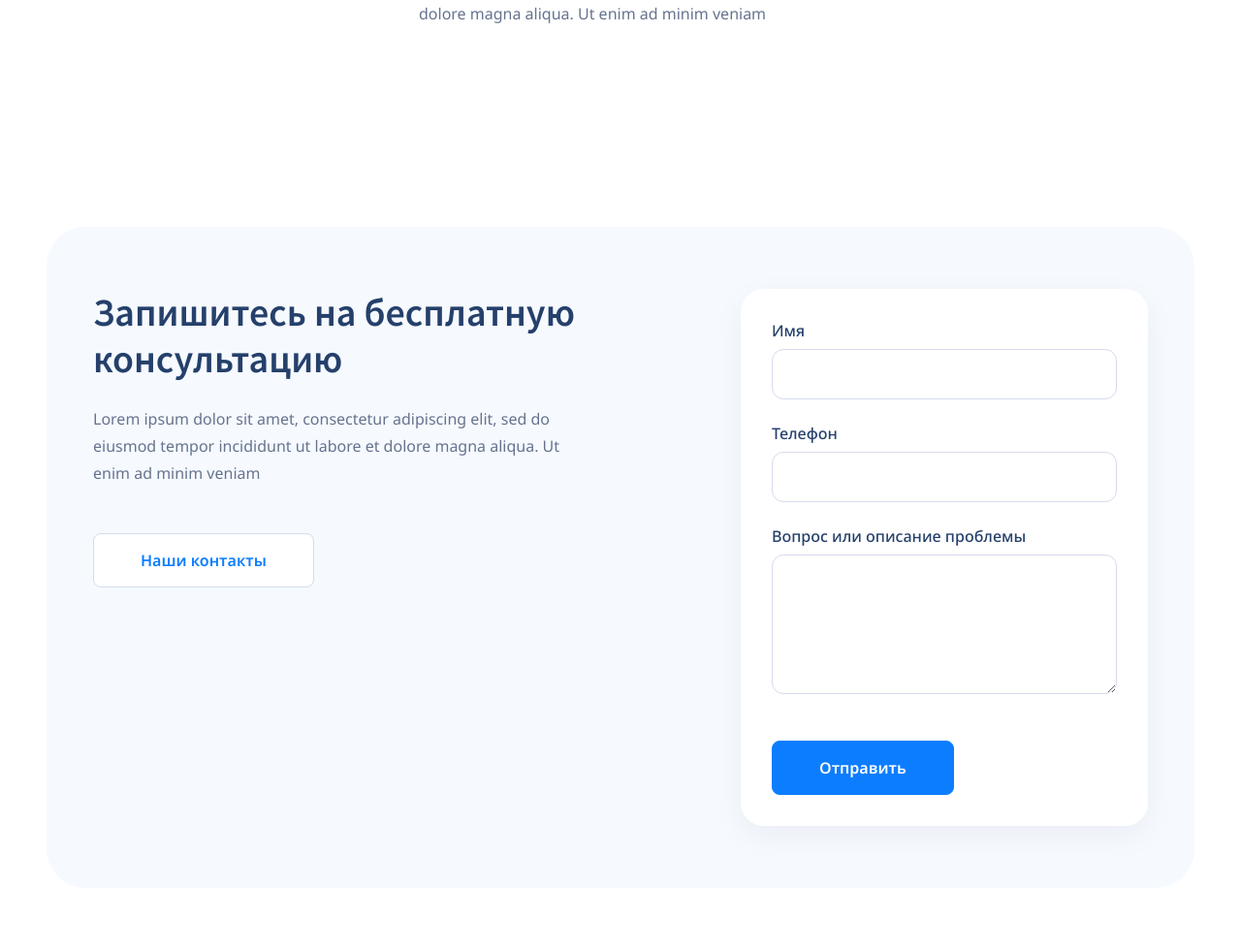
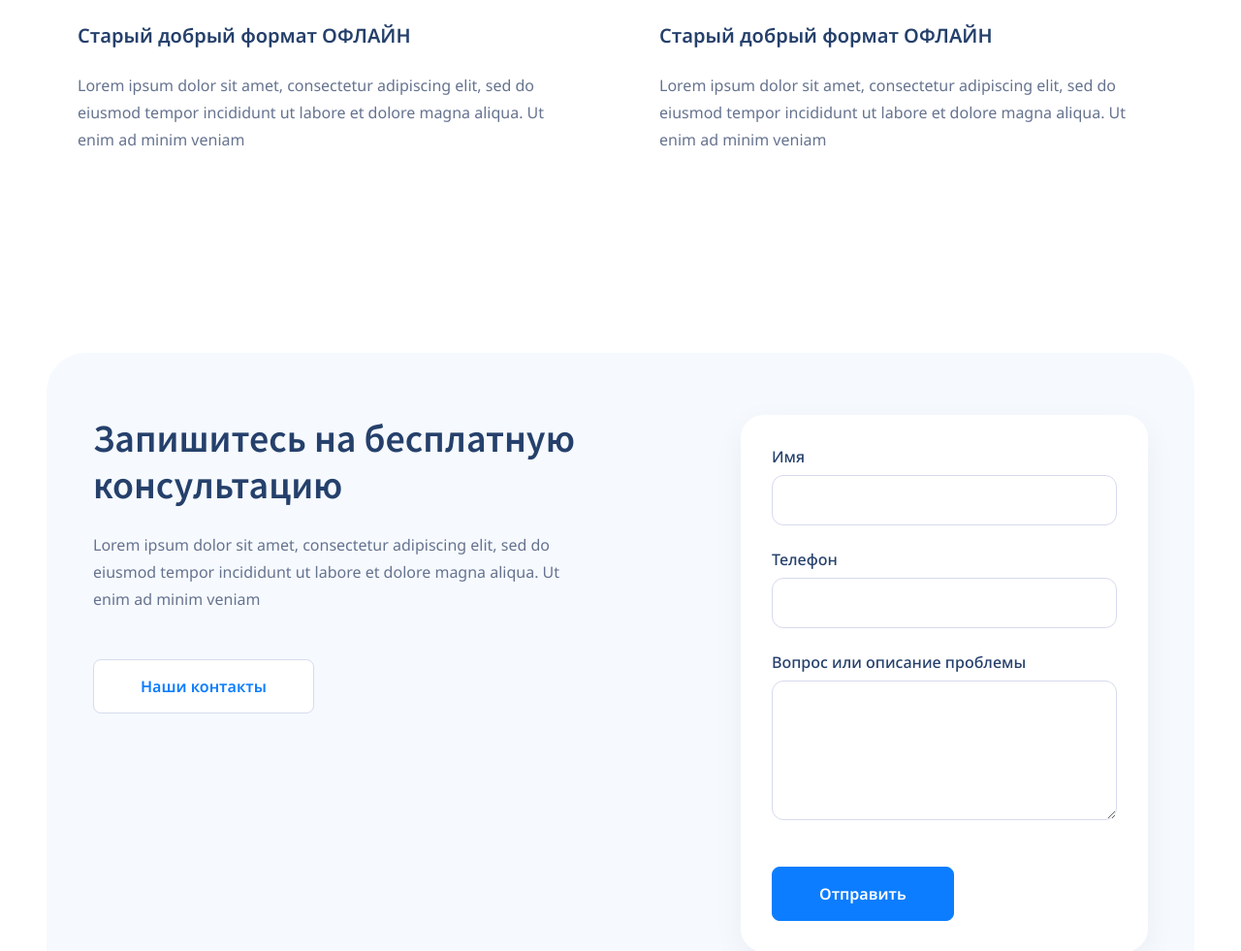
Before and after one commit to sergeygutovskiy/buhalder, a PHP site: page /blog in a window 1280 px wide. Shown: the part 2312-3293 px from the top of the page at 97% size. Run offline with PHP 8.4, Linux system fonts and the light colour scheme; some libraries are stand-ins or nearby versions.

Commit message:
grid for blog except flex

```diff
--- a/css/build/bundle.css
+++ b/css/build/bundle.css
@@ -1887,17 +1887,19 @@ iframe {
   flex-direction: column;
   align-items: center;
 }
+.blog-articles__content {
+  width: 100%;
+}
 .blog-articles__nav {
   display: flex;
   justify-content: center;
   flex-wrap: wrap;
 }
 .blog-articles__items {
-  margin-top: -32px;
-  margin-right: -32px;
-  display: flex;
-  justify-content: center;
-  flex-wrap: wrap;
+  display: grid;
+  grid-template-columns: repeat(auto-fit, minmax(400px, 1fr));
+  column-gap: 16px;
+  row-gap: 16px;
 }
 .blog-articles__items-wrapper {
   display: none;
@@ -1907,13 +1909,8 @@ iframe {
 }
 
 .blog-article {
-  margin-top: 32px;
-  margin-right: 32px;
   display: flex;
   flex-direction: column;
-  max-width: 480px;
-  flex-basis: 380px;
-  flex-grow: 1;
   padding: 32px;
   border-radius: 24px;
   transition: box-shadow 150ms linear;
@@ -2567,6 +2564,7 @@ iframe {
 @media screen and (max-width: 600px) {
   .blog-articles__items {
     margin-right: 0;
+    grid-template-columns: 1fr;
   }
 }
 @media screen and (max-width: 600px) {
--- a/css/lg/pages/blog/_articles.scss
+++ b/css/lg/pages/blog/_articles.scss
@@ -2,6 +2,10 @@
     display: flex;
     flex-direction: column;
     align-items: center;
+
+    &__content {
+        width: 100%;
+    }
 
     &__nav {
         display: flex;
@@ -18,24 +22,23 @@
             }
         }
 
-        margin-top: -$grid-32;
-        margin-right: -$grid-32;
-        display: flex;
-        justify-content: center;
-        flex-wrap: wrap;
+        //
+        display: grid;
+        grid-template-columns: repeat(auto-fit, minmax(400px, 1fr));
+        column-gap: $grid-16;
+        row-gap: $grid-16;
+        //
     }
 }
 
 .blog-article {
-    margin-top: $grid-32;
-    margin-right: $grid-32;
 
     display: flex;
     flex-direction: column;
 
-    max-width: 480px;
-    flex-basis: 380px;
-    flex-grow: 1;
+    // max-width: 480px;
+    // flex-basis: 380px;
+    // flex-grow: 1;
 
     padding: $grid-32;
     border-radius: 24px;
--- a/css/sm/pages/blog/_articles.scss
+++ b/css/sm/pages/blog/_articles.scss
@@ -1,6 +1,7 @@
 .blog-articles {
     &__items {
         margin-right: 0;
+        grid-template-columns: 1fr;
     }
 }
 
--- a/views/blog/_articles.php
+++ b/views/blog/_articles.php
@@ -9,6 +9,22 @@
             <div class="blog-articles__content dft-mrg_t_64">
                 <div class="blog-articles__items-wrapper active">
                     <div class="blog-articles__items">
+                        <article class="blog-article">
+                            <div class="blog-article__image-wrapper dft-image-wrapper dft-image-wrapper_70">
+                                <img src="imgs/cat.gif" alt="">
+                            </div>
+                            <h4 class="dft-mrg_t_24">
+                                <a class="dft-link dft-link_secondary" href="">Старый добрый формат ОФЛАЙН</a>
+                            </h4>
+                            <p class="dft-mrg_t_24 dft-mrg_b_32">
+                                Lorem ipsum dolor sit amet, consectetur adipiscing elit,
+                                sed do eiusmod tempor incididunt ut labore et dolore magna aliqua.
+                                Ut enim ad minim veniam
+                            </p>
+                            <div class="blog-article__bottom">
+                                <a class="dft-link" href="">Читать</a>
+                            </div>
+                        </article>
                         <article class="blog-article">
                             <div class="blog-article__image-wrapper dft-image-wrapper dft-image-wrapper_70">
                                 <img src="imgs/cat.gif" alt="">
```
Also changed, not shown: 1 other file.
